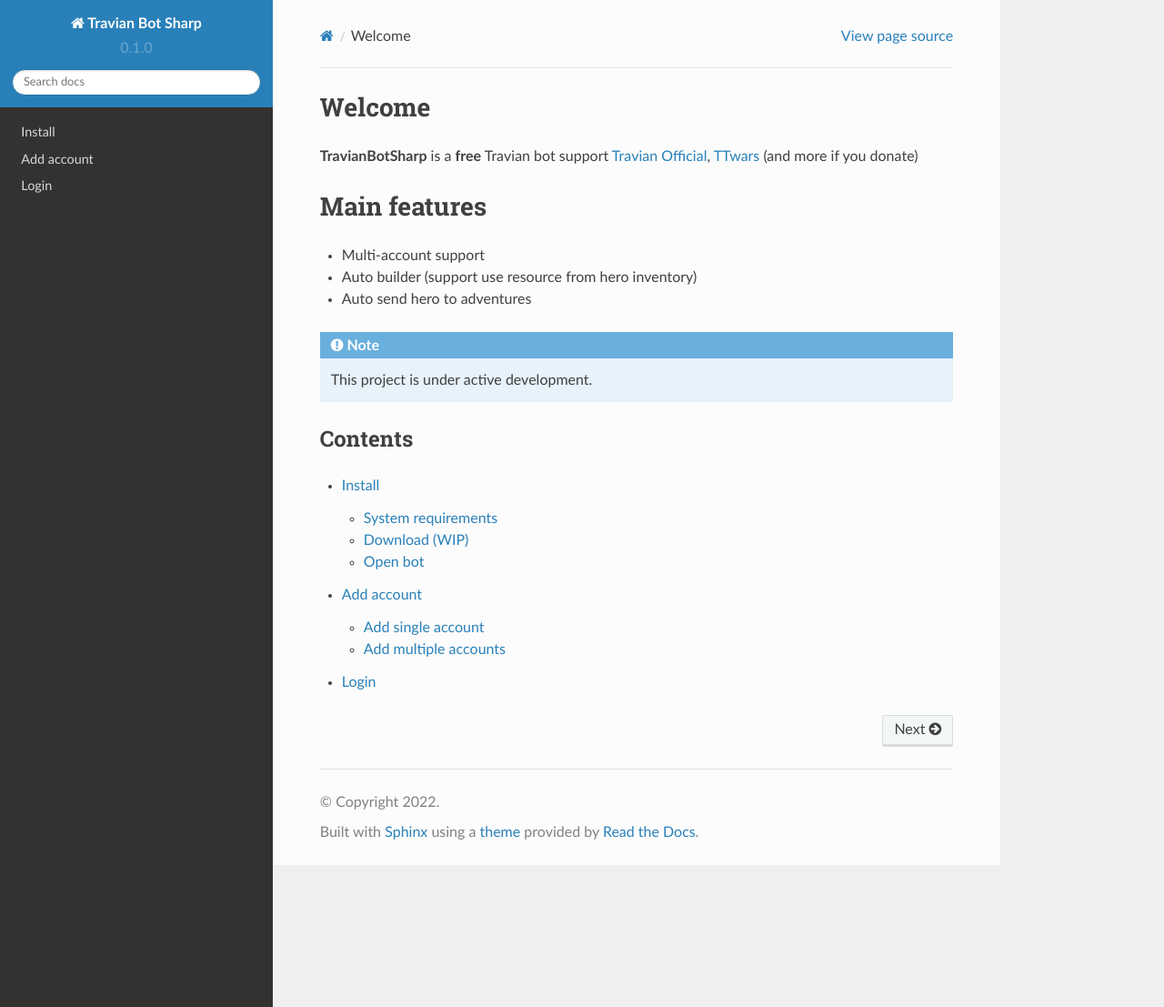
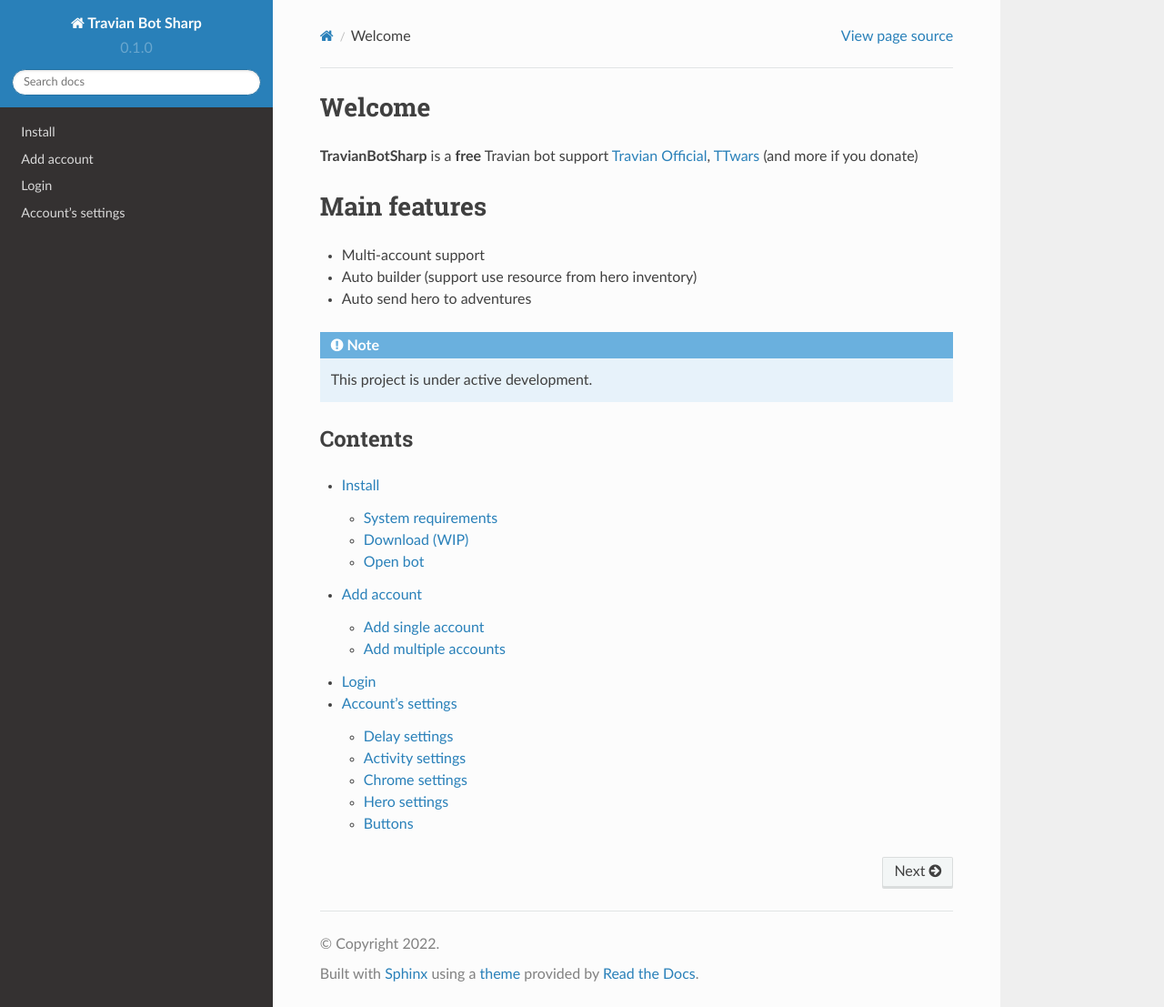
Before and after one commit to vinaghost/TBS-Docs, a Sphinx documentation site: the page built from docs/source/index.rst, in a window 1280 px wide and 1107 px high. Shown: the whole window at 91% size. Built offline with Sphinx 7.4.7 and the Read the Docs theme 2.0.0, drawn with Linux system fonts in a browser that asks for light colours; some of the changed lines change nothing that is shown.

Commit message:
account setting

```diff
--- /dev/null
+++ b/docs/source/accountsetting.rst
@@ -0,0 +1,51 @@
+Account's settings
+=======
+
+.. image:: img/accountsetting/01_interface.png
+
+
+Delay settings
+--------------
+* Click delay (ms): The delay between each click. This is useful to avoid
+being detected by the server. The default value is 700 ms.
+* Task delay (ms): The delay between each task. This is useful to avoid
+being detected by the server. The default value is 1250 ms.
+
+Activity settings
+--------------
+
+* Working time (min): The time the bot will work before sleeping
+The default value is 360 minutes. (6 hours)
+* Sleep time (min): The time the bot will sleep before working again.
+The default value is 540 minutes. (9 hours)
+
+.. note::
+    If your account has multiple proxies, bot will check next proxy and use that instead of sleeping.
+    Becareful when set these time, if you set too short time, Multihunter will hunt you down.
+
+Chrome settings
+--------------
+
+* Don't load images: This will reduce data used if account is using proxy
+* Minimized when opening: This will minimize the browser when the bot is
+starting
+* Close if no task: This will close the browser if there is no task to do
+
+.. note::
+    Feature ("Close if no task") is not working for now, it will be fixed in next version
+
+Hero settings
+--------------
+
+* Auto start adventures: This will start adventure automatically after you login
+
+
+Buttons
+--------------
+
+* Import button: Load you settings from file
+* Export button: Save your settings to file
+.. note::
+    You need to save setting before you can export it
+
+* Save button: When you are done with the settings, don't forget to click the save button to save the settings.
--- a/docs/source/index.rst
+++ b/docs/source/index.rst
@@ -5,13 +5,14 @@
 
 Main features
 ====
+
 * Multi-account support
 * Auto builder (support use resource from hero inventory)
 * Auto send hero to adventures
 
 .. note::
 
-   This project is under active development.
+	This project is under active development.
 
 
 Contents
@@ -19,6 +20,7 @@
 
 .. toctree::
 
-   install
-   addaccount
-   login
+	install
+	addaccount
+	login
+	accountsetting
--- a/docs/source/install.rst
+++ b/docs/source/install.rst
@@ -24,5 +24,4 @@
 
 
 .. note::
-
-In the first time, TBS will load longer as normal, please wait patiently.
+    In the first time, TBS will load longer as normal, please wait patiently.
```
Also changed, not shown: docs/source/img/accountsetting/01_interface.png (added).
